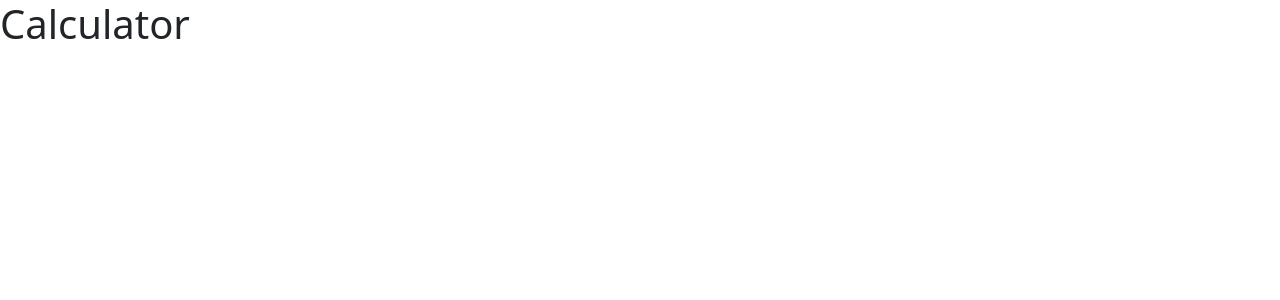
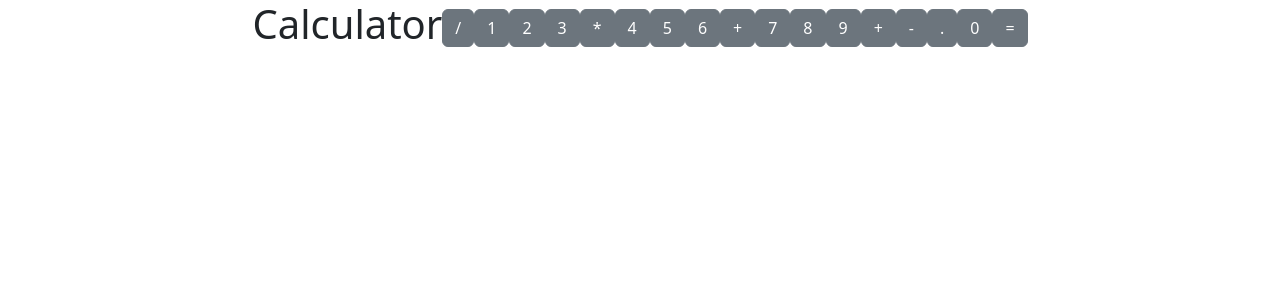
Before and after one commit to Aloeverras/Calculator_react_TypeScript, a React (Vite) app in the folder frontend/: page / in a window 1280 px wide. Shown: the top 300 px of the page. Built offline with nearby package versions, Linux system fonts and the light colour scheme.

Commit message:
comming frontend

```diff
--- a/frontend/src/App.tsx
+++ b/frontend/src/App.tsx
@@ -1,9 +1,12 @@
+import Calculator from "./components/Calculator"
+
 function App() {
 
   return (
-    <>
+    <div className="w-100 d-flex justify-content-center align-items-center">
       <h1>Calculator</h1>
-    </>
+      <Calculator/>
+    </div>
   )
 }
 
--- a/frontend/src/components/Calculator.tsx
+++ b/frontend/src/components/Calculator.tsx
@@ -1,13 +1,14 @@
 import type React from "react";
 import type { PropsCalculator } from "../interfaces/PropsCalculator";
+import KeyBoard from "./KeyBoard";
 
 
 
 const Calculator : React.FC<PropsCalculator> = () => {
     return (
-        <>
-
-        </>
+        <main>
+            <KeyBoard buttonsBoard={["/", "1", "2", "3", "*", "4", "5", "6", "+", "7", "8", "9", "+", "-", ".", "0", "="]}></KeyBoard>
+        </main>
     );
 };
 
--- /dev/null
+++ b/frontend/src/components/KeyBoard.tsx
@@ -0,0 +1,21 @@
+import type React from "react";
+import type { PropsKeyBoard } from "../interfaces/PropsKeyBoard";
+import { Button } from "reactstrap";
+
+const KeyBoard : React.FC<PropsKeyBoard> = (props : PropsKeyBoard) => {
+    return (
+        <div>
+            {
+            props.buttonsBoard.map((btn : string) => (
+                btn === "=" ? (
+                    <Button className="span-two">=</Button>
+                ) : (
+                    <Button>{btn}</Button>
+                )
+            ))
+        }
+        </div>
+    )
+};
+
+export default KeyBoard;
--- /dev/null
+++ b/frontend/src/interfaces/PropsKeyBoard.ts
@@ -0,0 +1,3 @@
+export interface PropsKeyBoard {
+    buttonsBoard : string[]
+}
```
